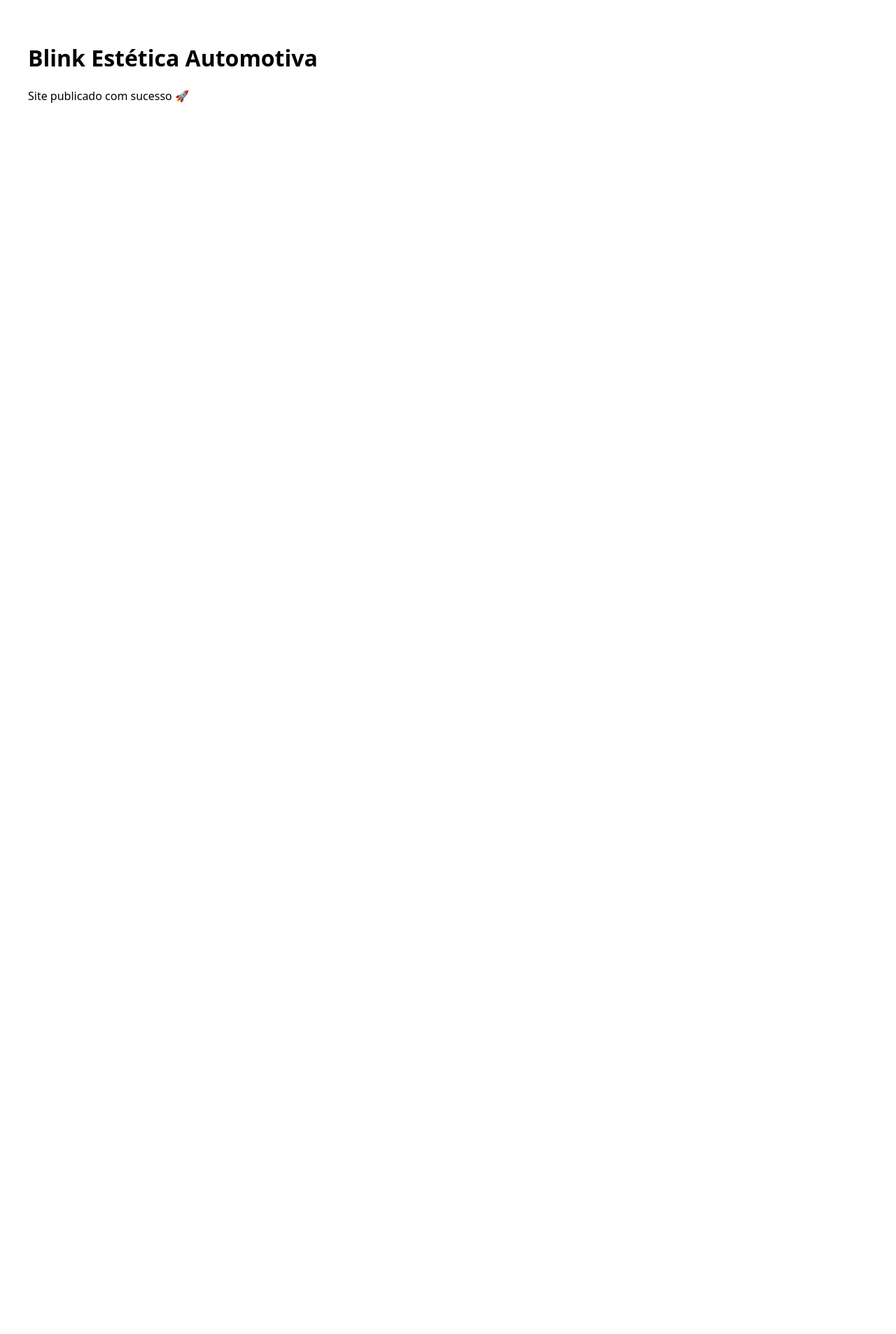
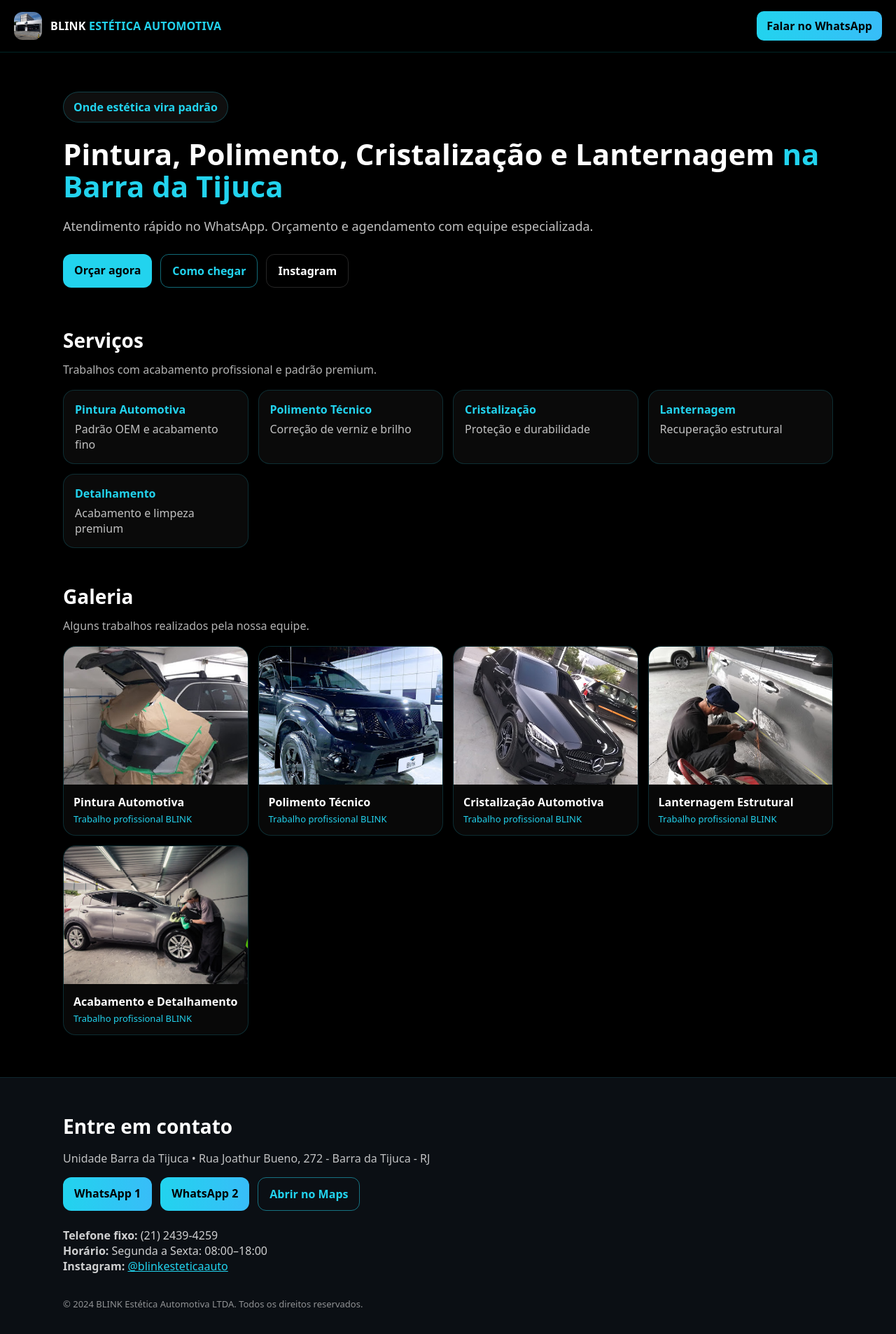
Before and after one commit to salsa200-prog/blink-estetica, a Next.js app: page / in a window 1280 px wide. Shown: the top 1906 px of the page at 70% size. Before the commit the page ends 800 px from the top, so only its background shows below. Built offline with nearby package versions, Linux system fonts and the light colour scheme.

Commit message:
Update page.jsx

```diff
--- a/app/page.jsx
+++ b/app/page.jsx
@@ -1,8 +1,180 @@
-export default function Home() {
+const WHATSAPP_1 = "5521969187827"; // +55 21 96918-7827
+const WHATSAPP_2 = "5521982227699"; // +55 21 98222-7699
+const FIXO = "(21) 2439-4259";
+const ENDERECO = "Rua Joathur Bueno, 272 - Barra da Tijuca - RJ";
+const MAPS_URL = "https://maps.app.goo.gl/5sGA78RixowreBFp8";
+const INSTA_URL = "https://www.instagram.com/blinkesteticaauto";
+
+function waLink(phone, text) {
+  return `https://wa.me/${phone}?text=${encodeURIComponent(text)}`;
+}
+
+export default function Page() {
+  const msg = "Olá! Quero um orçamento na BLINK Estética Automotiva.";
   return (
-    <main style={{ padding: 40 }}>
-      <h1>Blink Estética Automotiva</h1>
-      <p>Site publicado com sucesso 🚀</p>
+    <main style={{ background: "#000", color: "#fff" }}>
+      {/* Topbar */}
+      <div style={{
+        display:"flex", justifyContent:"space-between", alignItems:"center",
+        padding:"16px 20px", borderBottom:"1px solid rgba(0,255,255,0.15)"
+      }}>
+        <div style={{ display:"flex", alignItems:"center", gap:12 }}>
+          <div style={{ width:40, height:40, borderRadius:12, overflow:"hidden" }}>
+            <img src="/logo.png" alt="BLINK" style={{ width:"100%", height:"100%", objectFit:"cover" }} />
+          </div>
+          <div style={{ fontWeight:800, letterSpacing:0.2 }}>
+            BLINK <span style={{ color:"#22d3ee" }}>ESTÉTICA AUTOMOTIVA</span>
+          </div>
+        </div>
+
+        <a
+          href={waLink(WHATSAPP_1, msg)}
+          target="_blank"
+          rel="noreferrer"
+          style={{
+            background:"linear-gradient(90deg,#22d3ee,#38bdf8)",
+            color:"#000", padding:"10px 14px", borderRadius:10,
+            fontWeight:800, textDecoration:"none"
+          }}
+        >
+          Falar no WhatsApp
+        </a>
+      </div>
+
+      {/* Hero */}
+      <section style={{ padding:"56px 20px", maxWidth:1100, margin:"0 auto" }}>
+        <div style={{ display:"grid", gap:22 }}>
+          <div style={{
+            display:"inline-flex", alignItems:"center", gap:10,
+            background:"rgba(255,255,255,0.06)",
+            border:"1px solid rgba(34,211,238,0.25)",
+            padding:"10px 14px", borderRadius:999, width:"fit-content"
+          }}>
+            <span style={{ color:"#22d3ee", fontWeight:800 }}>Onde estética vira padrão</span>
+          </div>
+
+          <h1 style={{ fontSize:42, lineHeight:1.1, margin:0, fontWeight:900 }}>
+            Pintura, Polimento, Cristalização e Lanternagem
+            <span style={{ color:"#22d3ee" }}> na Barra da Tijuca</span>
+          </h1>
+
+          <p style={{ margin:0, color:"rgba(255,255,255,0.75)", fontSize:18, maxWidth:820 }}>
+            Atendimento rápido no WhatsApp. Orçamento e agendamento com equipe especializada.
+          </p>
+
+          <div style={{ display:"flex", gap:12, flexWrap:"wrap", marginTop:6 }}>
+            <a href={waLink(WHATSAPP_1, msg)} target="_blank" rel="noreferrer"
+               style={{ background:"#22d3ee", color:"#000", padding:"12px 16px", borderRadius:12, fontWeight:900, textDecoration:"none" }}>
+              Orçar agora
+            </a>
+            <a href={MAPS_URL} target="_blank" rel="noreferrer"
+               style={{ border:"1px solid rgba(34,211,238,0.5)", color:"#22d3ee", padding:"12px 16px", borderRadius:12, fontWeight:900, textDecoration:"none" }}>
+              Como chegar
+            </a>
+            <a href={INSTA_URL} target="_blank" rel="noreferrer"
+               style={{ border:"1px solid rgba(255,255,255,0.15)", color:"#fff", padding:"12px 16px", borderRadius:12, fontWeight:900, textDecoration:"none" }}>
+              Instagram
+            </a>
+          </div>
+        </div>
+      </section>
+
+      {/* Serviços */}
+      <section style={{ padding:"0 20px 50px", maxWidth:1100, margin:"0 auto" }}>
+        <h2 style={{ fontSize:28, margin:"0 0 12px", fontWeight:900 }}>Serviços</h2>
+        <p style={{ margin:"0 0 18px", color:"rgba(255,255,255,0.7)" }}>
+          Trabalhos com acabamento profissional e padrão premium.
+        </p>
+
+        <div style={{ display:"grid", gridTemplateColumns:"repeat(auto-fit, minmax(220px, 1fr))", gap:14 }}>
+          {[
+            { t:"Pintura Automotiva", d:"Padrão OEM e acabamento fino" },
+            { t:"Polimento Técnico", d:"Correção de verniz e brilho" },
+            { t:"Cristalização", d:"Proteção e durabilidade" },
+            { t:"Lanternagem", d:"Recuperação estrutural" },
+            { t:"Detalhamento", d:"Acabamento e limpeza premium" },
+          ].map((s) => (
+            <div key={s.t} style={{
+              background:"rgba(255,255,255,0.04)",
+              border:"1px solid rgba(34,211,238,0.18)",
+              borderRadius:16, padding:16
+            }}>
+              <div style={{ fontWeight:900, color:"#22d3ee", marginBottom:6 }}>{s.t}</div>
+              <div style={{ color:"rgba(255,255,255,0.75)" }}>{s.d}</div>
+            </div>
+          ))}
+        </div>
+      </section>
+
+      {/* Galeria */}
+      <section style={{ padding:"0 20px 60px", maxWidth:1100, margin:"0 auto" }}>
+        <h2 style={{ fontSize:28, margin:"0 0 12px", fontWeight:900 }}>Galeria</h2>
+        <p style={{ margin:"0 0 18px", color:"rgba(255,255,255,0.7)" }}>
+          Alguns trabalhos realizados pela nossa equipe.
+        </p>
+
+        <div style={{ display:"grid", gridTemplateColumns:"repeat(auto-fit, minmax(260px, 1fr))", gap:14 }}>
+          {[
+            { src:"/pintura-automotiva.jpg", title:"Pintura Automotiva" },
+            { src:"/polimento-tecnico.png", title:"Polimento Técnico" },
+            { src:"/cristalizacao-automotiva.jpg", title:"Cristalização Automotiva" },
+            { src:"/lanternagem-estrutural.jpg", title:"Lanternagem Estrutural" },
+            { src:"/acabamento-detalhamento.jpg", title:"Acabamento e Detalhamento" },
+          ].map((g) => (
+            <div key={g.title} style={{
+              borderRadius:18, overflow:"hidden",
+              border:"1px solid rgba(34,211,238,0.18)",
+              background:"rgba(255,255,255,0.03)"
+            }}>
+              <div style={{ aspectRatio:"4/3", overflow:"hidden" }}>
+                <img src={g.src} alt={g.title} style={{ width:"100%", height:"100%", objectFit:"cover" }} />
+              </div>
+              <div style={{ padding:14 }}>
+                <div style={{ fontWeight:900 }}>{g.title}</div>
+                <div style={{ color:"#22d3ee", fontSize:13, marginTop:4 }}>Trabalho profissional BLINK</div>
+              </div>
+            </div>
+          ))}
+        </div>
+      </section>
+
+      {/* Contato */}
+      <section id="contato" style={{
+        padding:"50px 20px", background:"#0b0f14",
+        borderTop:"1px solid rgba(34,211,238,0.12)"
+      }}>
+        <div style={{ maxWidth:1100, margin:"0 auto", display:"grid", gap:16 }}>
+          <h2 style={{ fontSize:28, margin:0, fontWeight:900 }}>Entre em contato</h2>
+          <div style={{ color:"rgba(255,255,255,0.75)" }}>
+            Unidade Barra da Tijuca • {ENDERECO}
+          </div>
+
+          <div style={{ display:"flex", gap:12, flexWrap:"wrap" }}>
+            <a href={waLink(WHATSAPP_1, msg)} target="_blank" rel="noreferrer"
+               style={{ background:"linear-gradient(90deg,#22d3ee,#38bdf8)", color:"#000", padding:"12px 16px", borderRadius:12, fontWeight:900, textDecoration:"none" }}>
+              WhatsApp 1
+            </a>
+            <a href={waLink(WHATSAPP_2, msg)} target="_blank" rel="noreferrer"
+               style={{ background:"linear-gradient(90deg,#22d3ee,#38bdf8)", color:"#000", padding:"12px 16px", borderRadius:12, fontWeight:900, textDecoration:"none" }}>
+              WhatsApp 2
+            </a>
+            <a href={MAPS_URL} target="_blank" rel="noreferrer"
+               style={{ border:"1px solid rgba(34,211,238,0.5)", color:"#22d3ee", padding:"12px 16px", borderRadius:12, fontWeight:900, textDecoration:"none" }}>
+              Abrir no Maps
+            </a>
+          </div>
+
+          <div style={{ marginTop:8, color:"rgba(255,255,255,0.8)" }}>
+            <div><b>Telefone fixo:</b> {FIXO}</div>
+            <div><b>Horário:</b> Segunda a Sexta: 08:00–18:00</div>
+            <div><b>Instagram:</b> <a href={INSTA_URL} target="_blank" rel="noreferrer" style={{ color:"#22d3ee" }}>@blinkesteticaauto</a></div>
+          </div>
+
+          <div style={{ marginTop:18, color:"rgba(255,255,255,0.55)", fontSize:13 }}>
+            © 2024 BLINK Estética Automotiva LTDA. Todos os direitos reservados.
+          </div>
+        </div>
+      </section>
     </main>
   );
 }
```
